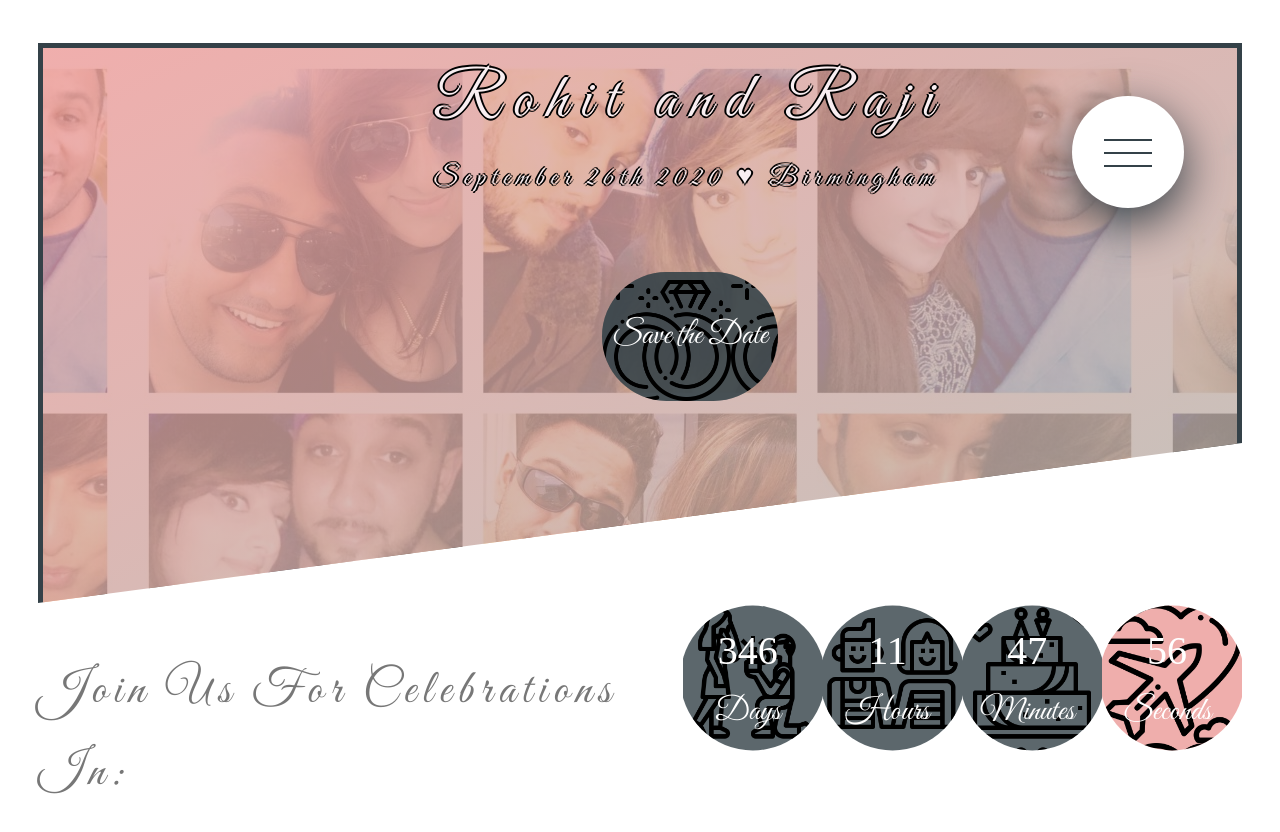
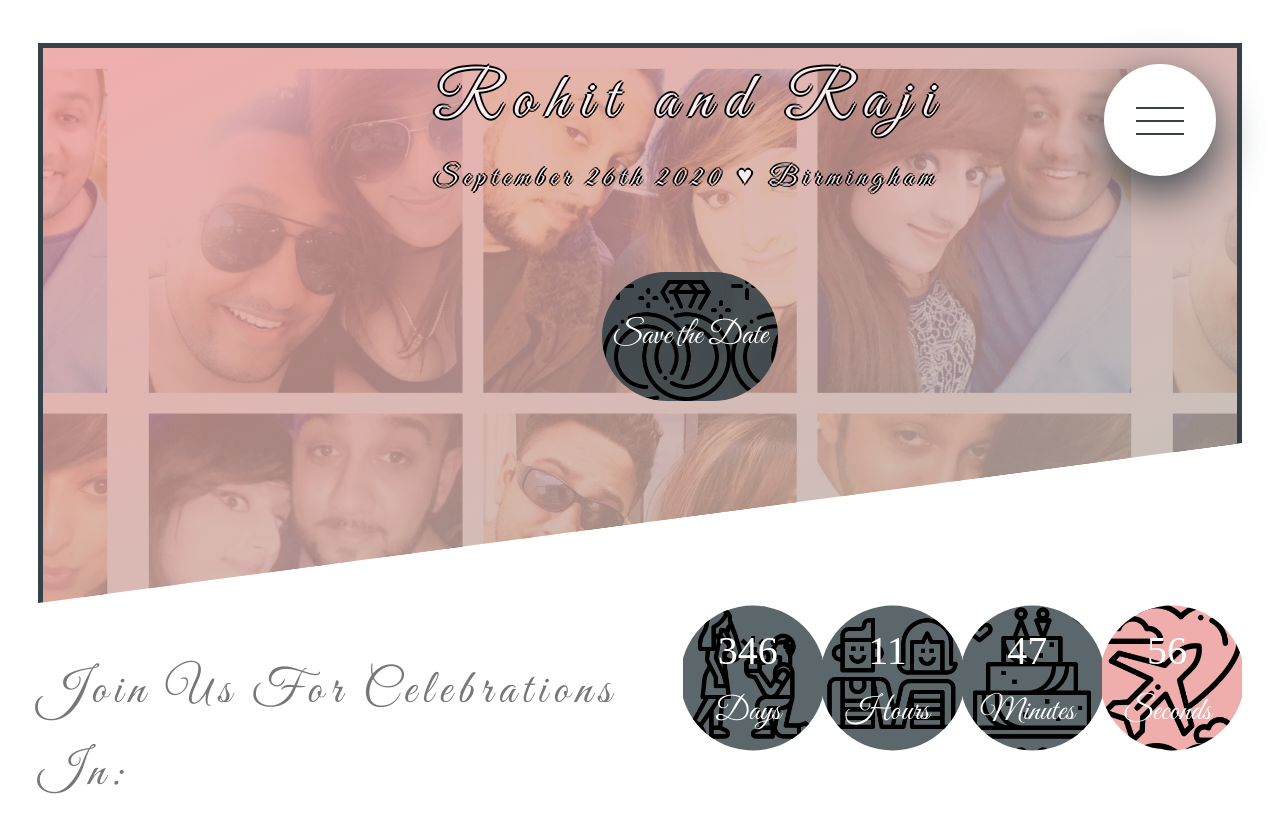
Before and after one commit to rohitshukla1986/wedding-website, an Angular app: page / in a window 1280 px wide. Shown: the top 832 px of the page. Built offline with nearby package versions, Linux system fonts and the light colour scheme; a web font is replaced by a local one.

Commit message:
Added animation to button and reset positioning

```diff
--- a/src/app/menu-button/menuButton.component.css
+++ b/src/app/menu-button/menuButton.component.css
@@ -10,8 +10,8 @@
   height: 7rem;
   width: 7rem;
   position: fixed;
-  top: 6rem;
-  right: 6rem;
+  top: 4rem;
+  right: 4rem;
   border-radius: 50%;
   z-index: 2000;
   box-shadow: 0 1rem 3rem #344148;
@@ -24,8 +24,8 @@
   width: 6rem;
   border-radius:50%;
   position: fixed;
-  top: 6.5rem;
-  right: 6.5rem;
+  top: 4.5rem;
+  right: 4.5rem;
   background-image: radial-gradient(rgb(236, 154, 152),  rgb(52, 65, 72));
   z-index: 1000;
   transition: 0.8s transform cubic-bezier(0.86, 0, 0.07, 1);
@@ -60,12 +60,11 @@
 .navigation-link:link,
 .navigation-link:visited {
   display: inline-block;
-  font-family: "Leelawadee UI";
+  font-family: 'Great Vibes', cursive;
   font-size: 2rem;
-  font-weight: 300;
+  font-weight: 400;
   color: #ffffff;
   text-decoration: none;
-  text-transform: uppercase;
   background-image: linear-gradient(120deg, transparent 0%, transparent 50%, rgb(52, 65, 72) 50%);
   padding: 0.5rem 2rem;
   background-size: 240%;
@@ -127,6 +126,20 @@
   top: 1rem;
 }
 
+.navigation-checkbox:checked + .navigation-button .navigation-icon {
+  background-color: transparent;
+}
+
+.navigation-checkbox:checked + .navigation-button .navigation-icon::before {
+  transform: rotate(135deg);
+  top: 0;
+}
+
+.navigation-checkbox:checked + .navigation-button .navigation-icon::after {
+  transform: rotate(-135deg);
+  top: 0;
+}
+
 .story-icon {
   background-image: url("../../assets/img/book.png");
   width:50px;
```
